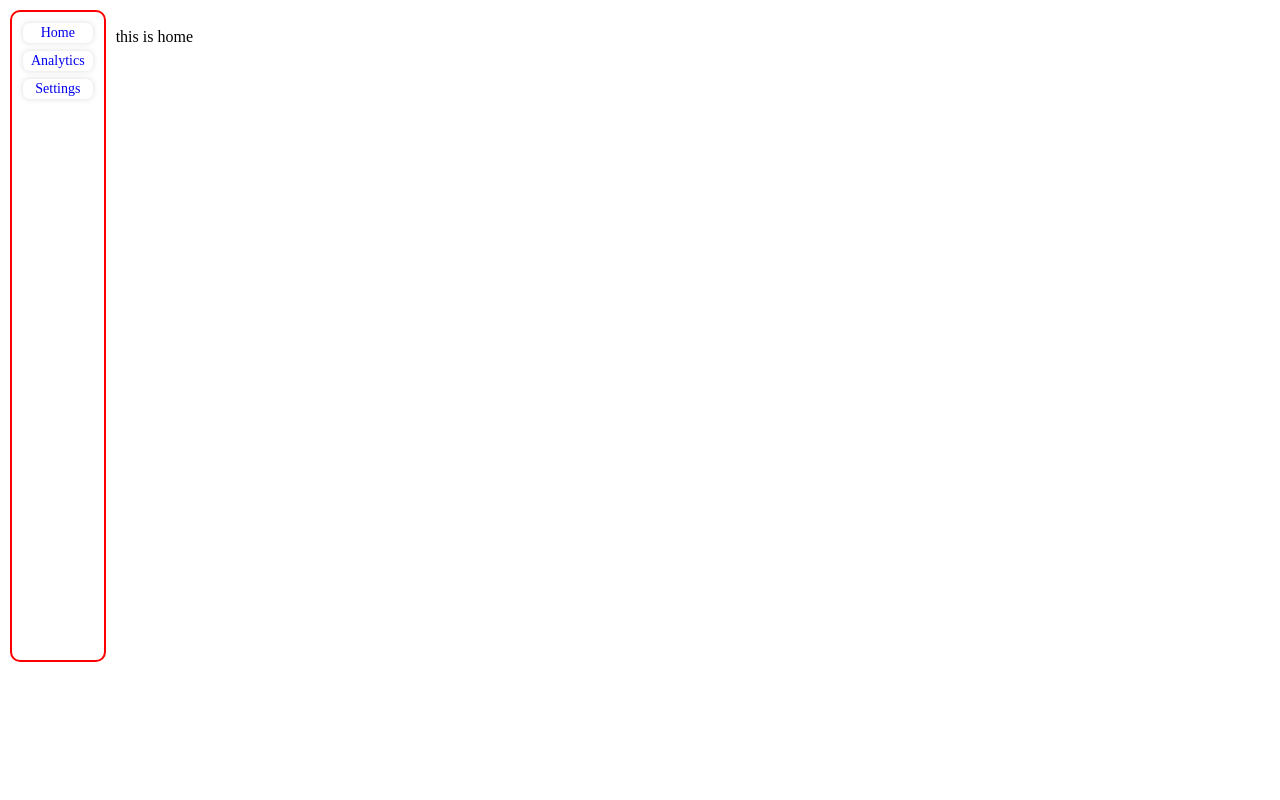
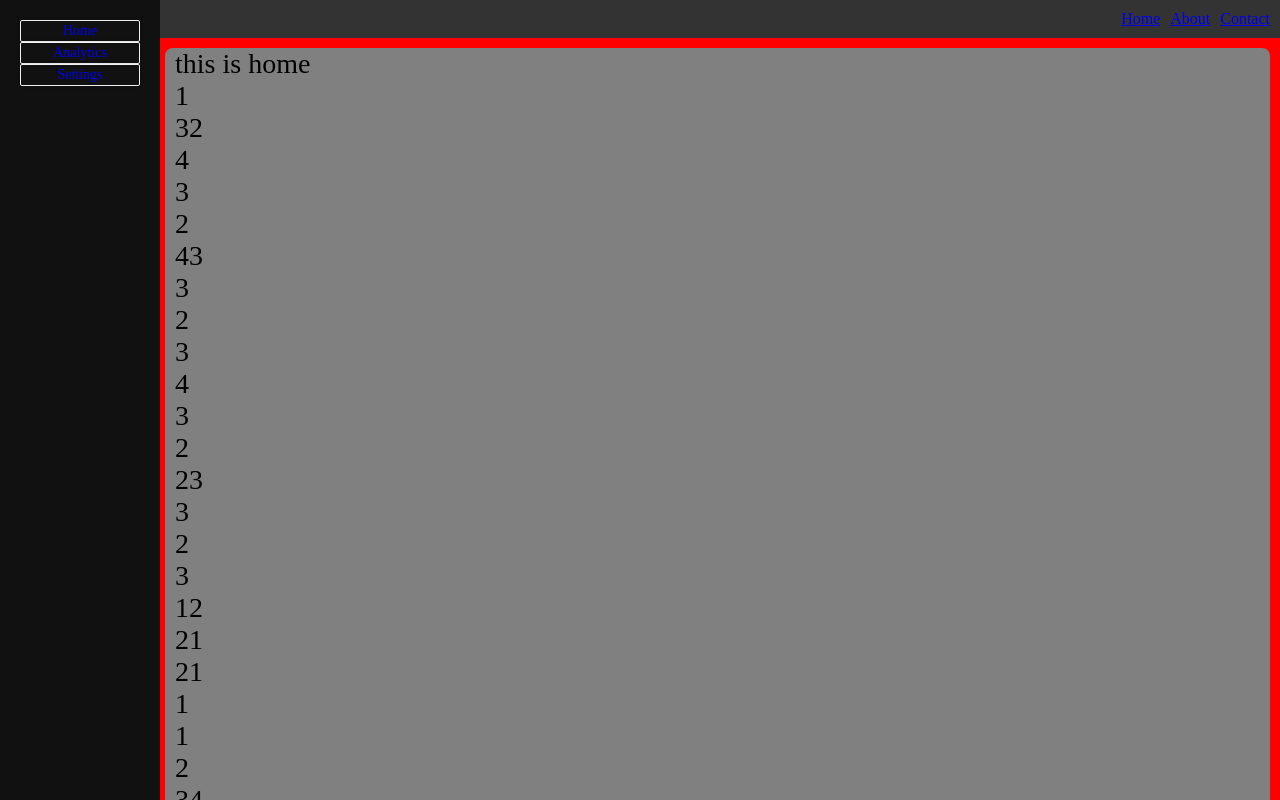
Before and after one commit to Anurag1096/react_1, a React app: page / in a window 1280 px wide. Shown: the top 800 px of the page. Built offline with nearby package versions, Linux system fonts and the light colour scheme.

Commit message:
Adding final finish to the dashboard

```diff
--- a/src/App.css
+++ b/src/App.css
@@ -1,8 +1,12 @@
-.app {
-    display: flex;
-  }
+* {
+  margin: 0;
+  padding: 0;
+  box-sizing: border-box;
+}
+body,html {
+  height: 100%;
+}
 
-.main_content{
-    flex: 1;
-  padding: 20px;
+body{
+  background-color:red;
 }
--- a/src/App.tsx
+++ b/src/App.tsx
@@ -1,25 +1,9 @@
 import React from 'react';
-import { BrowserRouter as Router, Route, Routes } from 'react-router-dom';
-import SideBar from './components/SideBar';
-import Home from './pages/Home';
-import Analytics from './pages/Analytics';
-import Settings from './pages/Settings';
-import "./App.css"
+import './App.css'
+import { Dashboard } from './components/Dashboard/dashboard';
 const App=()=>{
     return(
-        <Router>
-           <div className='app'>
-           <SideBar/>
-           <div className='main_content'>
-           <Routes>
-            <Route path="/"  element={<Home/>} />
-            <Route path="/analytics" element={<Analytics/>} />
-            <Route path="/settings" element={<Settings/>} />
-            {/* Add more routes as needed */}
-          </Routes>
-          </div>
-          </div>
-        </Router>
+      <Dashboard/>
 
     )
 }
--- /dev/null
+++ b/src/components/Dashboard/Header.tsx
@@ -0,0 +1,53 @@
+import React from 'react'
+
+
+// Header component
+function HeaderNav() {
+  return (
+    <header style={headerStyle}>
+      <div style={logoStyle}></div>
+      <nav style={navStyle}>
+        <ul style={ulStyle}>
+          <li style={liStyle}><a href="#">Home</a></li>
+          <li style={liStyle}><a href="#">About</a></li>
+          <li style={liStyle}><a href="#">Contact</a></li>
+        </ul>
+      </nav>
+    </header>
+  );
+}
+
+// Styles
+const headerStyle:any = {
+  position:'sticky',
+  top:"0",
+  backgroundColor: '#333',
+  maxWidth:"1500px",
+  color: '#fff',
+  padding: '10px',
+  display: 'flex',
+  justifyContent: 'space-between',
+  alignItems: 'center'
+};
+
+const logoStyle:any = {
+  fontSize: '1.5rem'
+};
+
+const navStyle:any = {
+  textAlign: 'right'
+};
+
+const ulStyle:any = {
+  listStyleType: 'none',
+  margin: '0',
+  padding: '0'
+};
+
+const liStyle:any = {
+  display: 'inline-block',
+  marginLeft: '10px'
+};
+
+
+export default HeaderNav;
--- a/src/components/SideBar.tsx
+++ b/src/components/Dashboard/SideBar.tsx
@@ -10,13 +10,13 @@ const SideBar = () => {
     return (<>
         {/* <button className="sidebar_burger_button" onClick={handleClick}>burger</button> */}
         {showSidebar && (
-                <section className="main_wrapper" aria-label="Sidebar">
+                <div className="main_wrapper" aria-label="Sidebar">
                     <ul className="list_container">
                         <li className="list_item"><Link style={{ textDecoration: 'none' }} to="/">Home</Link></li>
                         <li className="list_item"><Link style={{ textDecoration: 'none' }} to="/analytics">Analytics</Link></li>
                         <li className="list_item"><Link style={{ textDecoration: 'none' }} to="/settings">Settings</Link></li>
                     </ul>
-                </section>
+                </div>
             )}
         </>
     )
--- /dev/null
+++ b/src/components/Dashboard/dashboard.css
@@ -0,0 +1,17 @@
+.dashboard_wrapper {
+    display: flex;
+
+  }
+
+.main_content{
+  margin-top:10px;
+  margin-bottom:10px;
+  margin-left: 165px; /* Same as the width of the sidenav */
+  margin-right:10px;
+  font-size: 28px; /* Increased text to enable scrolling */
+  padding: 0px 10px;
+  max-width:1300px;
+  flex:1;
+  border-radius:8px;
+  background-color:grey;
+}
--- /dev/null
+++ b/src/components/Dashboard/dashboard.tsx
@@ -0,0 +1,26 @@
+import React from 'react'
+import { BrowserRouter as Router, Route, Routes } from 'react-router-dom';
+import SideBar from './SideBar';
+import Home from '../../pages/Home';
+import Analytics from '../../pages/Analytics';
+import Settings from '../../pages/Settings';
+import "./dashboard.css"
+import HeaderNav from './Header';
+export const Dashboard = () => {
+  return (
+    <Router>
+      <HeaderNav/>
+           <div className='dashboard_wrapper'>
+           <SideBar/>
+           <div className='main_content'>
+           <Routes>
+            <Route path="/"  element={<Home/>} />
+            <Route path="/analytics" element={<Analytics/>} />
+            <Route path="/settings" element={<Settings/>} />
+            {/* Add more routes as needed */}
+          </Routes>
+          </div>
+          </div>
+        </Router>
+  )
+}
--- a/src/components/sideBar.css
+++ b/src/components/Dashboard/sideBar.css
@@ -1,29 +1,34 @@
 .main_wrapper{
-    max-width:150px;
-    height:80vh;
-    padding:2px;
-
+    height: 100%;
+    width: 160px;
+    position: fixed;
+    z-index: 1;
+    top: 0;
+    left: 0;
+    background-color: #111;
+    padding-top: 20px;
+    padding-left:20px;
+    padding-right:20px;
 }
 
 .list_container{
-    list-style-type: none;
+    list-style: none;
     width:100%;
     height:100%;
     margin:0;
-    padding:4px;
-    border:2px solid red;
-    border-radius:10px
+    padding:0.1px;
+
 }
 .list_item{
     font-size:14px;
     display:flex;
+    padding:2px 5px 2px 5px;
     border:0.1px solid #f0f0f0;
     box-shadow: 0 0 5px rgba(0, 0, 0, 0.1);
-    border-radius:8px;
+    border-radius:2px;
     justify-content:center;
     align-items:center;
-   padding:2px;
-   margin:6px;
+
 
 }
 .list_item:hover{
@@ -34,12 +39,3 @@
     box-shadow: 0 0 5px rgba(0, 0, 0, 0.1);
 
 }
-/* @media screen and (max-width: 768px) {
-    .main_wrapper{
-      display:none;
-
-    }
-    .sidebar_burger_button{
-        display:block;
-    }
-  } */
--- a/src/index.html
+++ b/src/index.html
@@ -5,6 +5,7 @@
     <meta http-equiv="X-UA-Compatible" content="IE=edge" />
     <meta name="viewport" content="width=device-width, initial-scale=1.0" />
     <title>React with Webpack</title>
+
   </head>
   <body>
     <div id="root"></div>
--- a/src/pages/Home/index.tsx
+++ b/src/pages/Home/index.tsx
@@ -1,7 +1,18 @@
 import React from "react";
 
 const Home=()=>{
-    return(<div>this is home</div>)
+  const arr:number[]=[1,32,4,3,2,43,3,2,3,4,3,2,23,3,2,3,12,21,21,1,1,2,34,23,2,1,1,1,1,1,1,1,1,1,1,1,1,1,1,1,123,23,232]
+   const render=arr.map((item:number,index:number)=>{
+    return(
+        <div key={index}>{item}</div>
+    )
+   })
+
+
+    return(<div>this is home
+
+        {render}
+    </div>)
 }
 
 export default Home;
--- a/src/pages/Settings/index.tsx
+++ b/src/pages/Settings/index.tsx
@@ -2,7 +2,9 @@ import React from 'react'
 
 const Settings = () => {
   return (
-    <div>Settings</div>
+    <div>Settings
+      this is the setting section
+    </div>
   )
 }
 
```
Also changed, not shown: src/components/Dashboard/Header.css (added).
